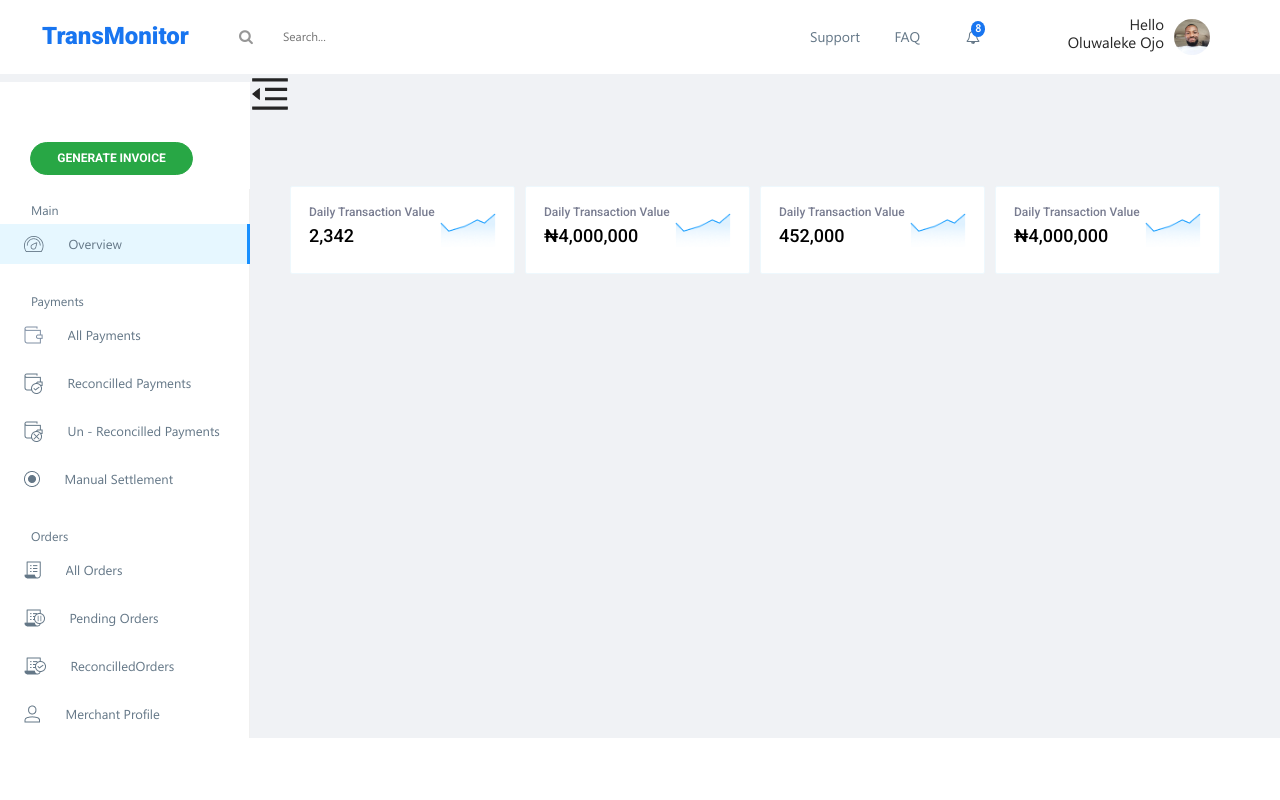
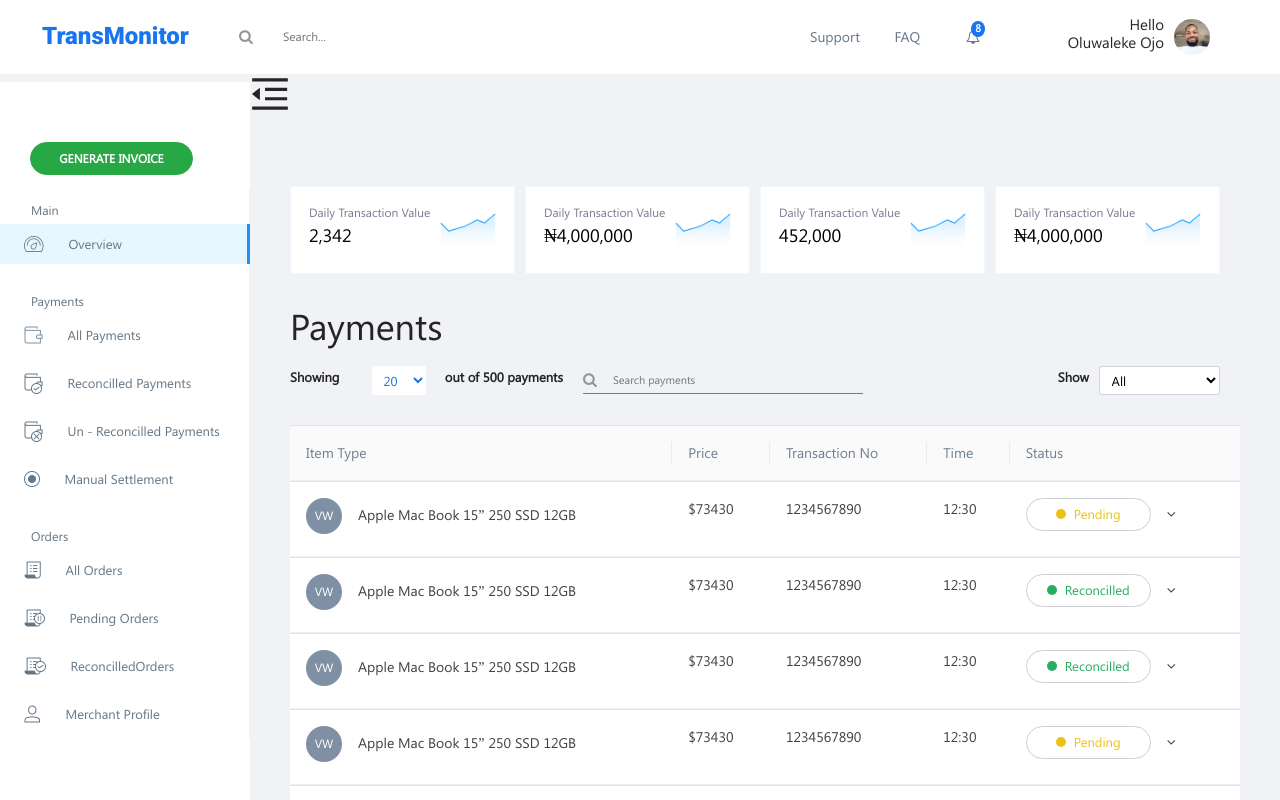
Before and after one commit to orsdev/transmonitordashboard, a React (Create React App) app: page / in a window 1280 px wide. Shown: the top 800 px of the page. Built offline with nearby package versions, Linux system fonts and the light colour scheme.

Commit message:
main.js component modified

```diff
--- a/src/components/main.js
+++ b/src/components/main.js
@@ -6,6 +6,7 @@ import {
   MenuFoldOutlined,
 } from '@ant-design/icons';
 import Stats from './stats';
+import Payments from './payments';
 
 const { Header, Content } = Layout;
 
@@ -19,13 +20,13 @@ function Main() {
   }, []);
 
 
-
   function toggle() {
     setCollapsed(!collapsed);
   };
 
   return (
     <>
+      <main className="main">
         <Layout>
           <Sidebar collapsed={collapsed} />
           <Layout className="site-layout">
@@ -43,9 +44,11 @@ function Main() {
               }}
             >
               <Stats />
+              <Payments />
             </Content>
           </Layout>
         </Layout>
+      </main>
     </>
   )
 }
```
Lines whose indentation alone changed are shown as unchanged.
